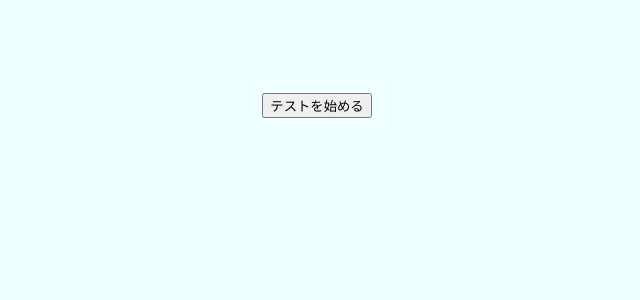
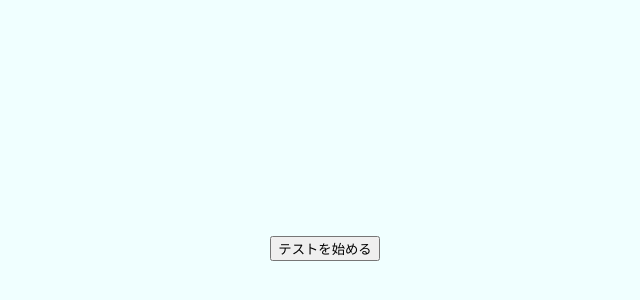
Before and after one commit to KeishiKITAGAWA/internship_scorm, a plain HTML site: page index.html in a window 1280 px wide. Shown: the part 160-460 px from the top of the page, without its empty margins (323-963 px from the left). Drawn offline with nearby package versions, Linux system fonts and the light colour scheme; some packages are replaced by stand-ins of ours.

Commit message:
スライダーの表示崩れを応急処置

```diff
--- a/index.html
+++ b/index.html
@@ -24,7 +24,7 @@
     </head>
     <body onload="init();" style="background-color:azure">
 <!--Top画面-->
-    <section id="previousStatus" style="display: block;">
+    <section id="previousStatus">
         <button  type="button" id="previousScoreButton">
             テストを始める
         </button>
--- a/scorm.css
+++ b/scorm.css
@@ -50,9 +50,14 @@
 }
 
 #previousStatus {
-  text-align: center;
-  display: inline-block;
-  margin-top: 20%;
+  position: fixed;
+  display: flex;
+  justify-content: center;
+  align-items: center;
+  width: 100vw;
+  height: 100vh;
+  background-color: azure;
+  z-index: 1000;
 }
 
 #submit {
@@ -90,3 +95,10 @@
   margin-top: 5%;
   color: grey;
 }
+#problems {
+  /* position: absolute;
+  visibility: hidden; */
+}
+body {
+  overflow: hidden;
+}
--- a/scorm.js
+++ b/scorm.js
@@ -1,19 +1,19 @@
 //スライダー処理
-$(document).ready(function() {
-  $(".slider").on("init", function() {
-    $(".slide__content").addClass("on");
-  });
-  $(".slider").slick({
-    autoplay: false,
-    dots: true
-  });
-  $(".slider").on("beforeChange", function() {
-    $(".slide__content").removeClass("on");
-  });
-  $(".slider").on("afterChange", function() {
-    $(".slide__content").addClass("on");
-  });
-});
+// $(document).ready(function() {
+//   $(".slider").on("init", function() {
+//     $(".slide__content").addClass("on");
+//   });
+//   $(".slider").slick({
+//     autoplay: false,
+//     dots: true
+//   });
+//   $(".slider").on("beforeChange", function() {
+//     $(".slide__content").removeClass("on");
+//   });
+//   $(".slider").on("afterChange", function() {
+//     $(".slide__content").addClass("on");
+//   });
+// });
 
 //scorm処理
 var API;
@@ -37,9 +37,27 @@ function init() {
     API.LMSSetValue("cmi.core.lesson_status", "passed");
   }
   //試験開始ボタンクリックでの画面移動
-  $("#previousScoreButton").click(function() {
-    $("#previousStatus").css("display", "none");
+  $("#previousScoreButton").click(function () {
+    console.log("click")
     $("#problems").css("display", "block");
+    $(function() {
+      $(".slider").on("init", function() {
+        $(".slide__content").addClass("on");
+      });
+      $(".slider").slick({
+        autoplay: false,
+        dots: true
+      });
+      $(".slider").on("beforeChange", function() {
+        $(".slide__content").removeClass("on");
+      });
+      $(".slider").on("afterChange", function() {
+        $(".slide__content").addClass("on");
+      });
+    });
+    setTimeout(function () {
+      $("#previousStatus").css("display", "none");
+    },400)
   });
 
   //採点ボタンクリック後の処理
```
